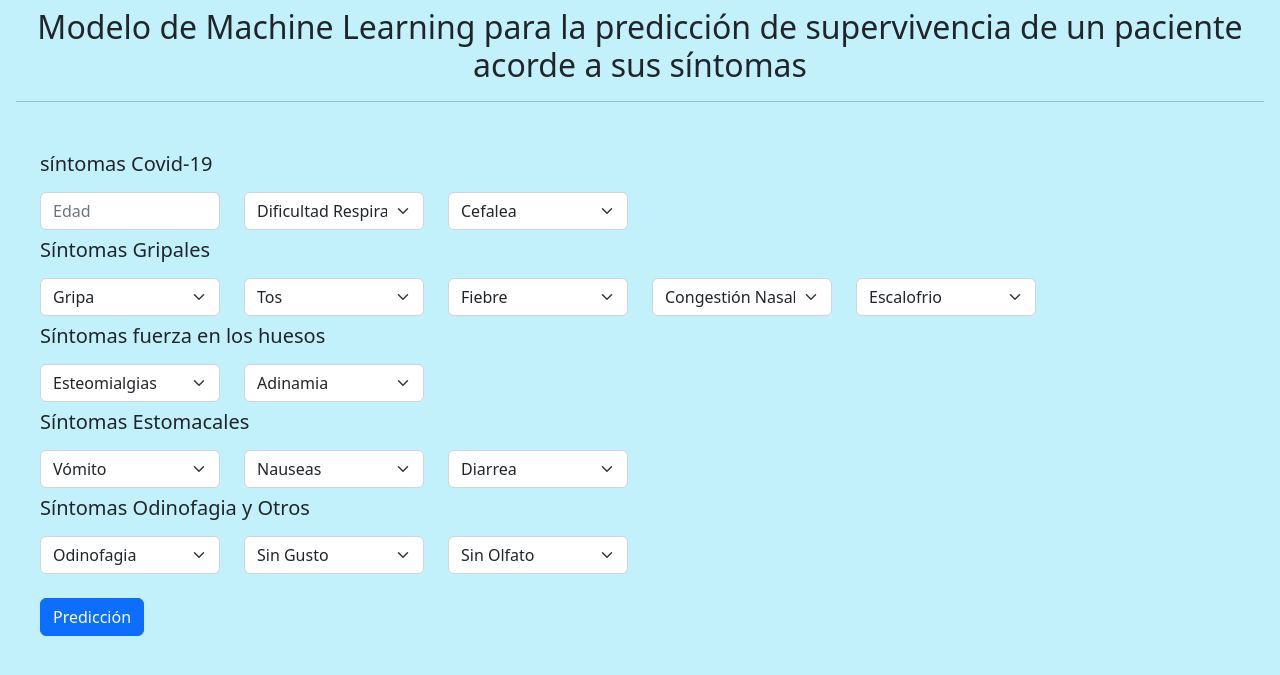
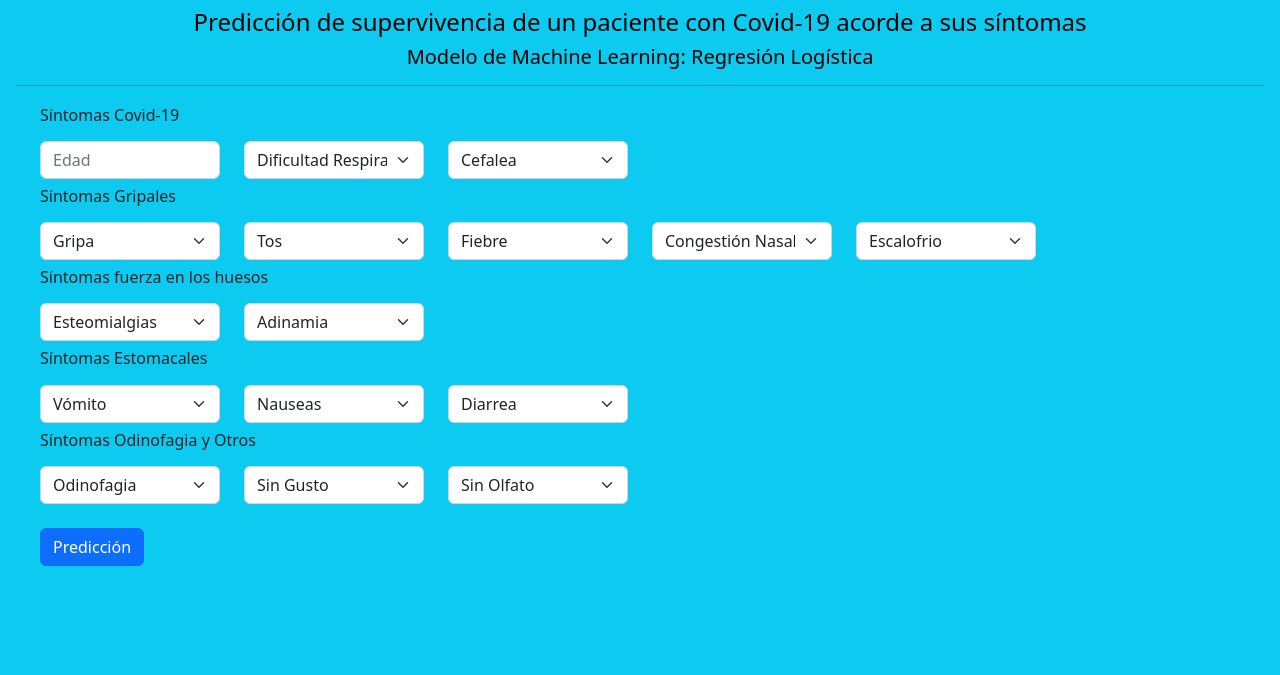
Before and after one commit to aeraso3/project, a Flask app: page / in a window 1280 px wide. Shown: the top 675 px of the page. Run offline with Flask 2, Linux system fonts and the light colour scheme; parts of the project's set-up code (start-up, migrations or seed data) failed here and were passed over.

Commit message:
Update new.html

```diff
--- a/templates/new.html
+++ b/templates/new.html
@@ -9,17 +9,18 @@
     <link href="https://cdn.jsdelivr.net/npm/bootstrap@5.2.0-beta1/dist/css/bootstrap.min.css" rel="stylesheet" integrity="sha384-0evHe/X+R7YkIZDRvuzKMRqM+OrBnVFBL6DOitfPri4tjfHxaWutUpFmBp4vmVor" crossorigin="anonymous">
     <title>MLAB</title>
 </head>
-<body class="bg-info p-2 text-dark bg-opacity-25">
+<body class="p-2 text-dark bg-info">
     <div class="ms-2 me-2">
         <div class="mbt-2">
-            <h1 class="text-center fs-2">Modelo de Machine Learning para la predicción de supervivencia de un paciente acorde a sus síntomas</h1>
+            <h4 class="text-center text-black">Predicción de supervivencia de un paciente con Covid-19 acorde a sus síntomas</h4>
+            <h5 class="text-center text-black">Modelo de Machine Learning: Regresión Logística</h5>
             <hr>
         </div>
         <div class="ms-4 me-4">
-            <form style="margin-top: 50px;" action="{{url_for('predict')}}" method="post">
+            <form style="margin-top: 20px;" action="{{url_for('predict')}}" method="post">
                 <div class="row">
                     <div class="col-sm-8 mb-2">
-                        <h2 class="fs-5">síntomas Covid-19</h2>
+                        <h2 class="fs-6">Síntomas Covid-19</h2>
                     </div>
                 </div>
                 <div class="row">
@@ -44,7 +45,7 @@
                 </div>
                 <div class="row">
                     <div class="col-sm-7 mb-2">
-                        <h2 class="fs-5">Síntomas Gripales</h2>
+                        <h2 class="fs-6">Síntomas Gripales</h2>
                     </div>
                 </div>
                 <div class="row">
@@ -86,7 +87,7 @@
                 </div>
                 <div class="row">
                     <div class="col-sm-7 mb-2">
-                        <h2 class="fs-5">Síntomas fuerza en los huesos</h2>
+                        <h2 class="fs-6">Síntomas fuerza en los huesos</h2>
                     </div>
                 </div>
                 <div class="row">
@@ -107,7 +108,7 @@
                 </div>
                 <div class="row">
                     <div class="col-sm-7 mb-2">
-                        <h2 class="fs-5">Síntomas Estomacales</h2>
+                        <h2 class="fs-6">Síntomas Estomacales</h2>
                     </div>
                 </div>
                 <div class="row">
@@ -135,7 +136,7 @@
                 </div>
                 <div class="row">
                     <div class="col-sm-7 mb-2">
-                        <h2 class="fs-5">Síntomas Odinofagia y Otros</h2>
+                        <h2 class="fs-6">Síntomas Odinofagia y Otros</h2>
                     </div>
                 </div>
                 <div class="row">
```
